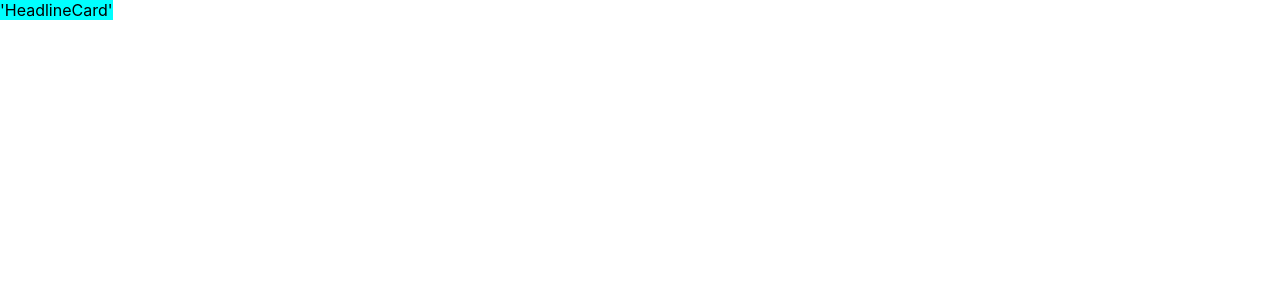
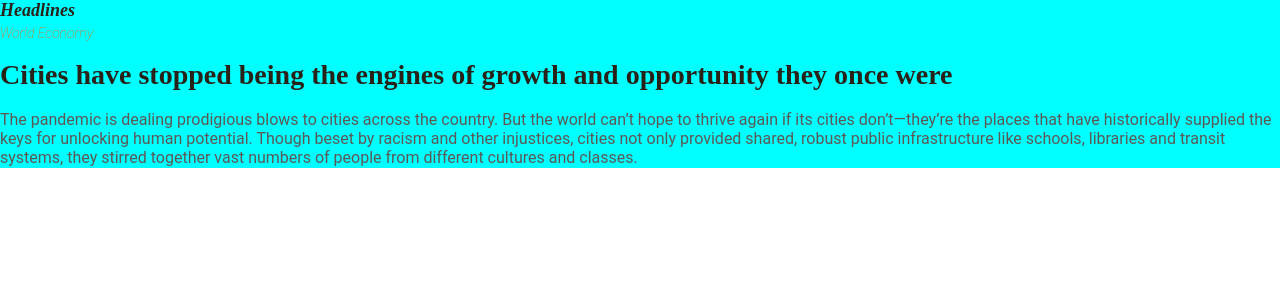
Before and after one commit to Parka/first-project, a React (Create React App) app: page / in a window 1280 px wide. Shown: the top 300 px of the page. Built offline with nearby package versions, Linux system fonts and the light colour scheme.

Commit message:
Add new component in HeadlineCard

```diff
--- /dev/null
+++ b/src/components/HeadlineCard/Header/index.js
@@ -0,0 +1,10 @@
+import styles from './styles.module.css';
+
+const Header = () => {
+  return (
+    <h1 className={styles.main}>Cities have stopped being the engines of
+      growth and opportunity they once were</h1>
+  )
+};
+
+export default Header;
--- /dev/null
+++ b/src/components/HeadlineCard/Header/styles.module.css
@@ -0,0 +1,11 @@
+.main {
+    font-family: 'Times New Roman';
+    font-style: normal;
+    font-weight: 700;
+    font-size: 28px;
+    line-height: 110%;
+    /* or 31px */
+
+
+    color: #292219
+}
--- /dev/null
+++ b/src/components/HeadlineCard/Tag/index.js
@@ -0,0 +1,9 @@
+import styles from './styles.module.css';
+
+const Tag = () => {
+    return (
+      <span className={styles.main}>World Economy</span>
+    )
+  };
+
+  export default Tag;
--- /dev/null
+++ b/src/components/HeadlineCard/Tag/styles.module.css
@@ -0,0 +1,11 @@
+.main {
+  font-family: 'Roboto';
+  font-style: italic;
+  font-weight: 100;
+  font-size: 14px;
+  line-height: 16px;
+
+  /* Narancs */
+
+  color: #FF5C00;
+}
--- /dev/null
+++ b/src/components/HeadlineCard/Text/index.js
@@ -0,0 +1,10 @@
+import styles from './styles.module.css';
+
+const Text = () => {
+  return (
+    <p className={styles.main}>The pandemic is dealing prodigious blows to cities across the country. But the world can’t hope to thrive again if its cities don’t—they’re the places that have historically supplied the keys for unlocking human potential. Though beset by racism and other injustices, cities not only provided shared, robust public infrastructure like schools, libraries and transit systems, they stirred together vast numbers of people from different cultures
+      and classes.</p>
+  )
+};
+
+export default Text;
--- /dev/null
+++ b/src/components/HeadlineCard/Text/styles.module.css
@@ -0,0 +1,14 @@
+.main {
+  font-family: 'Roboto';
+  font-style: normal;
+  font-weight: 400;
+  font-size: 16px;
+  line-height: 120%;
+  /* or 19px */
+
+  font-feature-settings: 'liga' off;
+
+  /* Szürke 3 */
+
+  color: #5C5955;
+}
--- a/src/components/HeadlineCard/index.js
+++ b/src/components/HeadlineCard/index.js
@@ -1,7 +1,24 @@
 import styles from './styles.module.css';
+import Header from "./Header";
+import Text from './Text'
+import Tag from './Tag';
 
 const HeadlineCard = () => {
-    return <span className={styles.main}>'HeadlineCard'</span>
+  return (
+    <div className={styles.main}>
+      <span className={styles.headline}>Headlines</span>
+      <div className={styles.primarynews}>
+        <div className={styles.content}>
+          <Tag></Tag>
+          <Header></Header>
+          <Text></Text>
+        </div>
+        <div className={styles.newsimages}>
+          <div></div>
+        </div>
+      </div>
+    </div>
+  )
 };
 
 export default HeadlineCard;
--- a/src/components/HeadlineCard/styles.module.css
+++ b/src/components/HeadlineCard/styles.module.css
@@ -1 +1,17 @@
-.main{background-color: aqua;}
+.main {
+  background-color: aqua;
+}
+
+.headline {
+  font-family: 'Times New Roman';
+  font-style: italic;
+  font-weight: 700;
+  font-size: 18px;
+  line-height: 120%;
+  /* identical to box height, or 22px */
+
+
+  /* Sötét */
+
+  color: #292219;
+}
```
